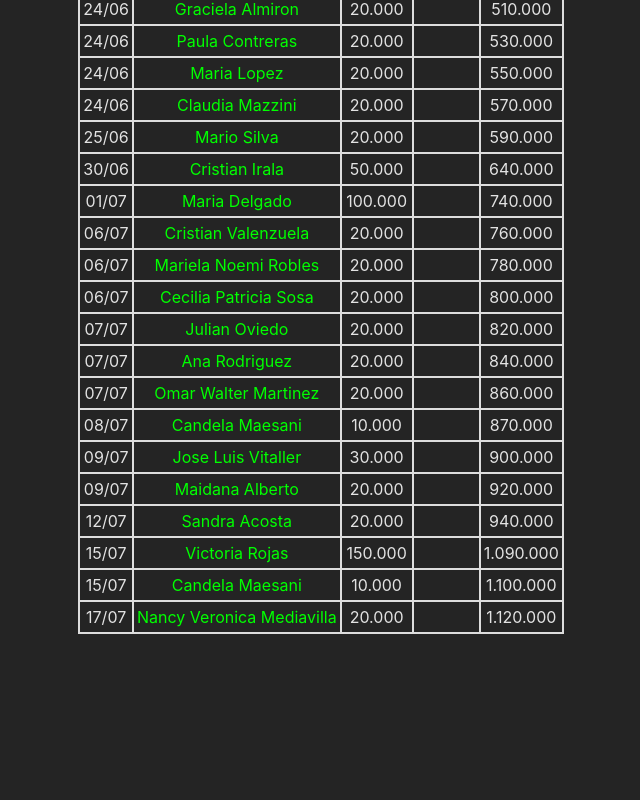
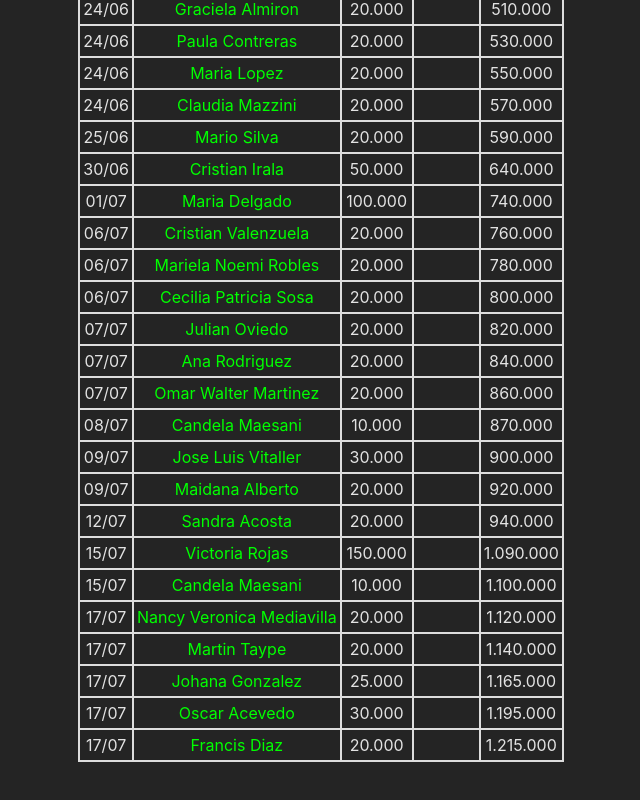
Before and after one commit to Dynezel/mejoras-calles-externas, a React (Vite) app: page / in a window 1280 px wide. Shown: the part 659-1459 px from the top of the page, without its empty margins (319-959 px from the left). Before the commit the page ends 1341 px from the top, so only its background shows below. Built offline with nearby package versions, Linux system fonts and the light colour scheme.

Commit message:
Add files via upload

```diff
--- a/src/Components/Junio.jsx
+++ b/src/Components/Junio.jsx
@@ -318,6 +318,42 @@ export default function Junio() {
                         <td></td>
                         <td>1.120.000</td>
                     </tr>
+                    <tr>
+                        <td>17/07</td>
+                        <td className="ingresos">
+                           Martin Taype
+                        </td>
+                        <td>20.000</td>
+                        <td></td>
+                        <td>1.140.000</td>
+                    </tr>
+                    <tr>
+                        <td>17/07</td>
+                        <td className="ingresos">
+                           Johana Gonzalez
+                        </td>
+                        <td>25.000</td>
+                        <td></td>
+                        <td>1.165.000</td>
+                    </tr>
+                    <tr>
+                        <td>17/07</td>
+                        <td className="ingresos">
+                           Oscar Acevedo
+                        </td>
+                        <td>30.000</td>
+                        <td></td>
+                        <td>1.195.000</td>
+                    </tr>
+                    <tr>
+                        <td>17/07</td>
+                        <td className="ingresos">
+                           Francis Diaz
+                        </td>
+                        <td>20.000</td>
+                        <td></td>
+                        <td>1.215.000</td>
+                    </tr>
                 </tbody>
             </table>
         </div >
```
